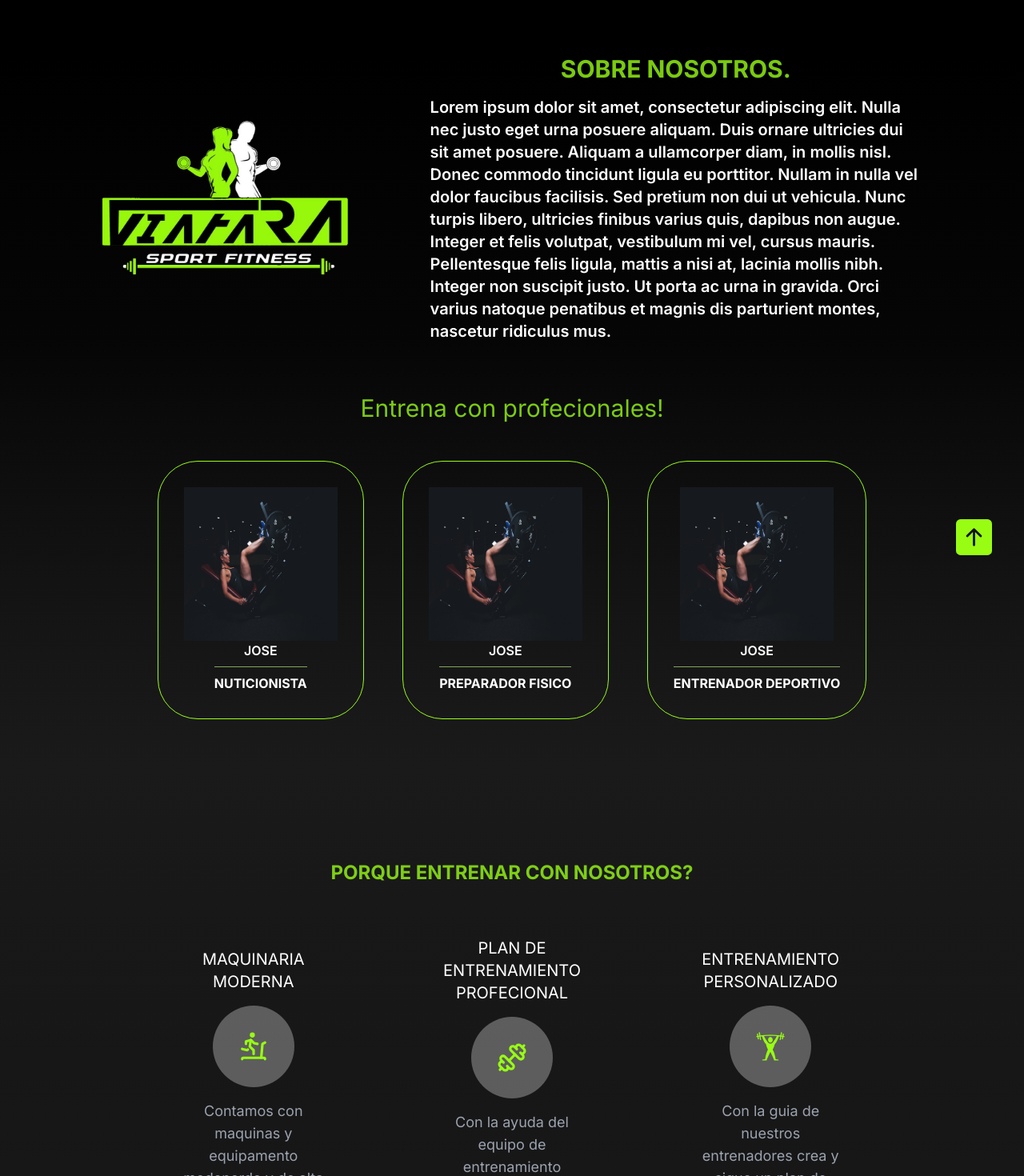
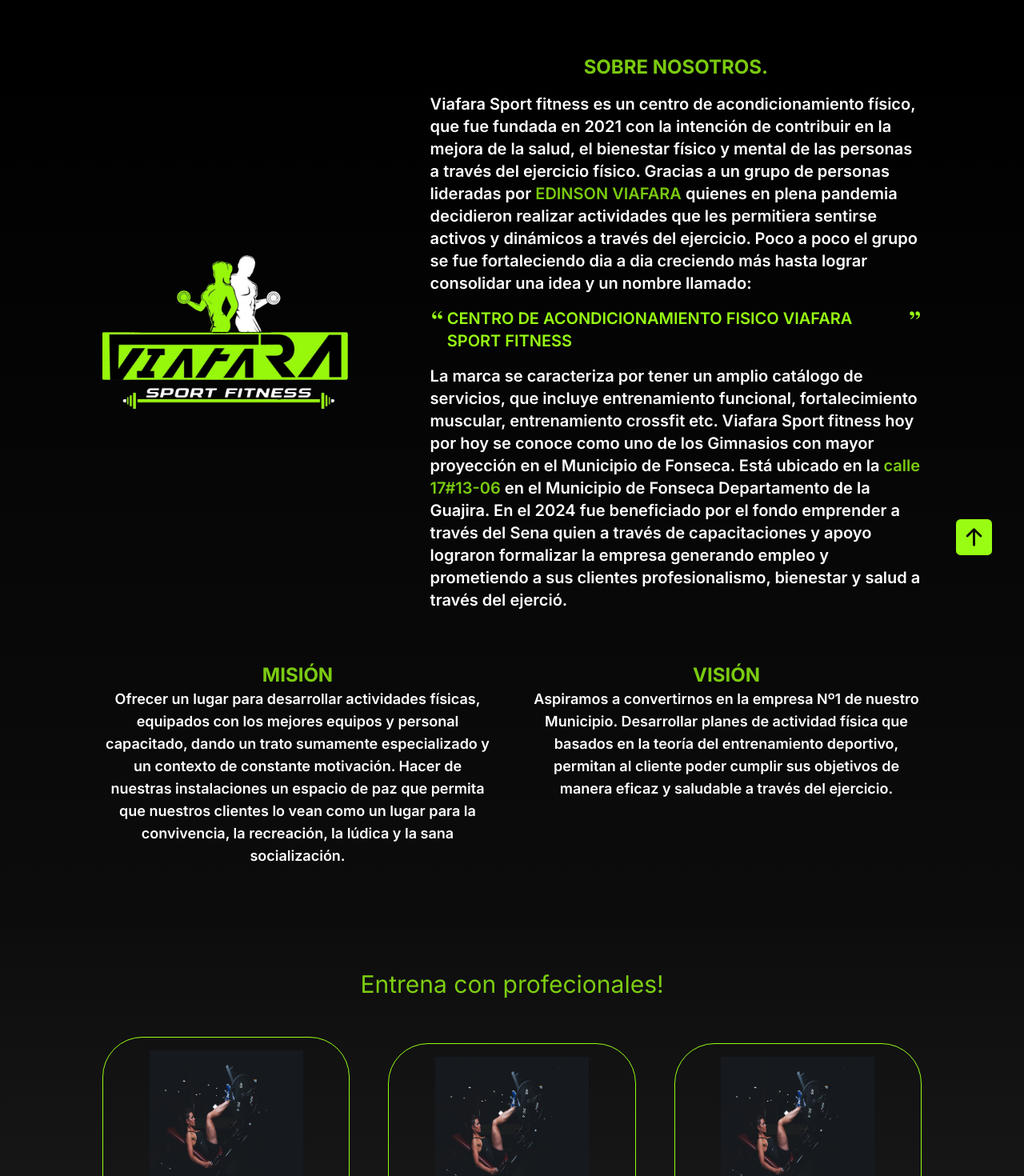
Before and after one commit to Jviafara/viafara-sport-fitness, a Next.js app: page /about in a window 1280 px wide. Shown: the part 60-1530 px from the top of the page at 80% size. Built offline with nearby package versions, Linux system fonts and the light colour scheme; what tailwindcss-animated would draw is missing.

Commit message:
Informacion actualizada

```diff
--- a/app/about/page.tsx
+++ b/app/about/page.tsx
@@ -1,22 +1,27 @@
 import AboutUs from '@/components/common/AboutUs'
 import TrainerCard from '@/components/common/TrainerCard'
 import ReasonsCard from '@/components/common/ReasonsSection'
+import MisionVision from '@/components/common/MisionVision'
 
 const trainers = [
   {
-    name: 'Jose',
-    cargo: 'nuticionista',
+    name: 'EDINSON ALEXIS VIAFARA CUELLO',
+    cargo: 'Gerente',
+    estudios:
+      'Lic. En educación física y deportes, Esp. En administración deportiva',
     imgUrl: '/images/strength.jpg',
   },
   {
-    name: 'Jose',
-    cargo: 'Preparador fisico',
+    name: 'ARLENIS DEL CARMEN TORRES LONDOÑO',
+    cargo: 'Entrenador deportivo',
     imgUrl: '/images/strength.jpg',
+    estudios: '',
   },
   {
-    name: 'Jose',
+    name: 'CARLOS DUVÁN CORREA PÉREZ',
     cargo: 'Entrenador deportivo',
     imgUrl: '/images/strength.jpg',
+    estudios: '',
   },
 ]
 
@@ -24,6 +29,7 @@
   return (
     <main className='min-h-screen w-full md:mt-16 bg-gradient-to-b from-black to-[#1a1a1b] text-white flex flex-col items-center animate-fade'>
       <AboutUs />
+      <MisionVision />
       <div className='w-full py-16 flex flex-col justify-center items-center gap-12 bg-gradient-to-b from-transparent  to-[#1a1a1b]'>
         <h1 className='text-primary/80 text-2xl lg:text-3xl'>
           Entrena con profecionales!
@@ -34,6 +40,7 @@
               key={index}
               name={trainer.name}
               cargo={trainer.cargo}
+              estudios={trainer.estudios}
               imgUrl={trainer.imgUrl}
             />
           ))}
--- a/app/contacto/page.tsx
+++ b/app/contacto/page.tsx
@@ -20,7 +20,7 @@
                 size={32}
               />
               <p className='text-lg md:text-2xl font-semibold'>
-                (+57) 313-5245168
+                (+57) 301-468-8593
               </p>
             </Link>
             <Link
--- a/app/servicios/page.tsx
+++ b/app/servicios/page.tsx
@@ -1,10 +1,11 @@
+import Planes from '@/components/common/Planes'
 import ServiceCard from '@/components/common/ServiceCard'
 import Services from '@/components/common/Services'
 import { servicios } from '@/lib/utils'
 
 function Servicios() {
   return (
-    <main className='min-h-screen w-full mt-16 bg-gradient-to-b from-black to-[#1a1a1b] text-white flex flex-col items-center animate-fade'>
+    <main className='min-h-screen w-full mt-16 bg-gradient-to-b from-black to-[#1a1a1b] text-white flex flex-col items-center gap-16'>
       <Services />
       <div className='w-[95%] md:w-[85%] flex flex-col gap-12'>
         {servicios.map(servicio => (
@@ -17,6 +18,7 @@
           />
         ))}
       </div>
+      <Planes />
     </main>
   )
 }
--- a/components/common/AboutUs.tsx
+++ b/components/common/AboutUs.tsx
@@ -1,8 +1,9 @@
 import Image from 'next/image'
+import { RiDoubleQuotesL, RiDoubleQuotesR } from 'react-icons/ri'
 
 function AboutUs() {
   return (
-    <div className='w-full flex flex-col px-[10%] items-center lg:justify-between xl:flex-row gap-12 min-h-screen md:min-h-0'>
+    <div className='w-full flex flex-col px-[10%] items-center lg:justify-between xl:flex-row gap-12'>
       <div className='w-1/2  h-[12vh] md:h-[25vh]  lg:w-[30%] relative'>
         <Image
           src={'/images/logo.png'}
@@ -12,20 +13,37 @@
         />
       </div>
       <div className='w-full xl:w-3/5 flex flex-col items-center justify-center gap-4'>
-        <h1 className='uppercase text-left  text-xl lg:text-2xl xl:text-3xl font-bold text-primary/80'>
+        <h1 className='uppercase text-left  text-xl lg:text-2xl  font-bold text-primary/80'>
           Sobre Nosotros.
         </h1>
-        <p className='text-left text-lg lg:text-xl leading-7 font-semibold'>
-          Lorem ipsum dolor sit amet, consectetur adipiscing elit. Nulla nec
-          justo eget urna posuere aliquam. Duis ornare ultricies dui sit amet
-          posuere. Aliquam a ullamcorper diam, in mollis nisl. Donec commodo
-          tincidunt ligula eu porttitor. Nullam in nulla vel dolor faucibus
-          facilisis. Sed pretium non dui ut vehicula. Nunc turpis libero,
-          ultricies finibus varius quis, dapibus non augue. Integer et felis
-          volutpat, vestibulum mi vel, cursus mauris. Pellentesque felis ligula,
-          mattis a nisi at, lacinia mollis nibh. Integer non suscipit justo. Ut
-          porta ac urna in gravida. Orci varius natoque penatibus et magnis dis
-          parturient montes, nascetur ridiculus mus.
+        <p className='text-left md:text-lg lg:text-xl leading-7 font-semibold'>
+          Viafara Sport fitness es un centro de acondicionamiento físico, que
+          fue fundada en 2021 con la intención de contribuir en la mejora de la
+          salud, el bienestar físico y mental de las personas a través del
+          ejercicio físico. Gracias a un grupo de personas lideradas por{' '}
+          <span className='text-primary/80 uppercase'>EDINSON VIAFARA</span>{' '}
+          quienes en plena pandemia decidieron realizar actividades que les
+          permitiera sentirse activos y dinámicos a través del ejercicio. Poco a
+          poco el grupo se fue fortaleciendo dia a dia creciendo más hasta
+          lograr consolidar una idea y un nombre llamado:
+        </p>
+        <p className='text-primary uppercase flex gap-1 md:text-lg lg:text-xl leading-7 font-semibold'>
+          <RiDoubleQuotesL />
+          CENTRO DE ACONDICIONAMIENTO FISICO VIAFARA SPORT FITNESS
+          <RiDoubleQuotesR />
+        </p>
+        <p className='text-left md:text-lg lg:text-xl leading-7 font-semibold'>
+          La marca se caracteriza por tener un amplio catálogo de servicios, que
+          incluye entrenamiento funcional, fortalecimiento muscular,
+          entrenamiento crossfit etc. Viafara Sport fitness hoy por hoy se
+          conoce como uno de los Gimnasios con mayor proyección en el Municipio
+          de Fonseca. Está ubicado en la{' '}
+          <span className='text-primary/80'>calle 17#13-06</span> en el
+          Municipio de Fonseca Departamento de la Guajira. En el 2024 fue
+          beneficiado por el fondo emprender a través del Sena quien a través de
+          capacitaciones y apoyo lograron formalizar la empresa generando empleo
+          y prometiendo a sus clientes profesionalismo, bienestar y salud a
+          través del ejerció.
         </p>
       </div>
     </div>
--- a/components/common/Footer.tsx
+++ b/components/common/Footer.tsx
@@ -8,7 +8,7 @@
 function Footer() {
   const pathName = usePathname()
   return (
-    <footer className='bg-gradient-to-b from-[#1a1a1b] to-black w-full h-full flex flex-col gap-8 items-center justify-center pt-16'>
+    <footer className='bg-gradient-to-b from-[#1a1a1b] to-black w-full h-full flex flex-col gap-8 items-center justify-center pt-16 '>
       <div className='flex flex-col md:flex-row gap-8 md:items-start md:justify-evenly h-full px-12 lg:w-[80%]'>
         <div className='text-white md:w-1/2 flex flex-col gap-8 items-center justify-center text-center'>
           <Link
--- /dev/null
+++ b/components/common/MisionVision.tsx
@@ -0,0 +1,32 @@
+function MisionVision() {
+  return (
+    <div className='w-full flex flex-col md:flex-row px-[10%] items-center md:items-start lg:justify-evenly gap-12 my-16 '>
+      <div className='md:w-1/2'>
+        <h1 className='uppercase md:text-center  text-xl lg:text-2xl  font-bold text-primary/80'>
+          Misión
+        </h1>
+        <p className='lg:text-lg leading-7 font-semibold md:text-center '>
+          Ofrecer un lugar para desarrollar actividades físicas, equipados con
+          los mejores equipos y personal capacitado, dando un trato sumamente
+          especializado y un contexto de constante motivación. Hacer de nuestras
+          instalaciones un espacio de paz que permita que nuestros clientes lo
+          vean como un lugar para la convivencia, la recreación, la lúdica y la
+          sana socialización.
+        </p>
+      </div>
+      <div className='md:w-1/2'>
+        <h1 className='uppercase md:text-center  text-xl lg:text-2xl font-bold text-primary/80'>
+          Visión
+        </h1>
+        <p className='lg:text-lg leading-7 font-semibold md:text-center '>
+          Aspiramos a convertirnos en la empresa Nº1 de nuestro Municipio.
+          Desarrollar planes de actividad física que basados en la teoría del
+          entrenamiento deportivo, permitan al cliente poder cumplir sus
+          objetivos de manera eficaz y saludable a través del ejercicio.
+        </p>
+      </div>
+    </div>
+  )
+}
+
+export default MisionVision
--- a/components/common/ReasonsSection.tsx
+++ b/components/common/ReasonsSection.tsx
@@ -35,7 +35,7 @@
       viewport={{ once: true }}
       className='w-full bg-gradient-to-b from-[#1a1a1b] to-bg-blak h-fit py-8 md:py-16 lg:py-28  px-2 md:px-8 lg:px-16 text-white flex flex-col items-center justify-center gap-12'
     >
-      <p className='text-center text-primary/80 text-base md:text-xl lg:text-2xl -mb-4 uppercase font-bold'>
+      <p className='text-center text-primary/80 text-base md:text-xl lg:text-2xl  uppercase font-bold'>
         Porque entrenar con nosotros?
       </p>
 
@@ -47,12 +47,12 @@
         }}
         transition={{ duration: 0.5, delay: 0.5 }}
         viewport={{ once: true }}
-        className='flex flex-col md:flex-row mx-4 md:mx-0 lg:w-[80%] items-center justify-between gap-4 lg:gap-12'
+        className='flex flex-col md:flex-row mx-4 md:mx-0 lg:w-[80%] h-full items-start justify-center gap-4 lg:gap-12'
       >
         {reasonsItems.map(item => (
           <div
             key={item.title}
-            className='flex flex-col justify-between items-center gap-4 text-center py-4 md:py-8 xl:px-12 h-full w-full'
+            className='flex flex-col justify-between items-center gap-4 text-center  h-full w-full'
           >
             <hr className='w-full md:hidden  text-primary' />
             <h1 className='md:text-lg lg:text-xl text-center uppercase'>
--- a/components/common/TrainerCard.tsx
+++ b/components/common/TrainerCard.tsx
@@ -2,11 +2,11 @@
 import { motion } from 'framer-motion'
 import Image from 'next/image'
 
-type Props = { name: string; cargo: string; imgUrl: string }
+type Props = { name: string; cargo: string; imgUrl: string; estudios: string }
 
-function TrainerCard({ name, cargo, imgUrl }: Props) {
+function TrainerCard({ name, cargo, imgUrl, estudios }: Props) {
   return (
-    <motion.div className='text-white xl:w-fit  border border-primary rounded-[50px] p-8 flex flex-col justify-center items-center'>
+    <motion.div className='text-white border border-primary rounded-[50px] w-full  p-4 flex flex-col justify-center items-center'>
       <div className='relative w-48 h-48 overflow-hidden'>
         <Image
           src={imgUrl}
@@ -15,10 +15,19 @@
           className=' overflow-hidden '
         />
       </div>
-      <div className='text-center flex flex-col gap-2 uppercase'>
-        <h1 className='text-white font-semibold'>{name}</h1>
+      <div className='text-center flex flex-col gap-2 uppercase '>
+        <h1 className='text-white font-semibold line-clamp-1'>{name}</h1>
         <hr />
         <span className='font-bold'>{cargo}</span>
+        {estudios ? (
+          <p className='font-extralight font-serif text-center text-sm text-wrap line-clamp-2'>
+            {estudios}
+          </p>
+        ) : (
+          <p>
+            <br />
+          </p>
+        )}
       </div>
     </motion.div>
   )
```
Also changed, not shown: components/common/Planes.tsx (added, +32 -0 lines), components/common/PlanesBanner.tsx (+12 -15 lines), lib/utils.ts (+10 -0 lines), 1 other file (tests, documents, lock files or other folders).
